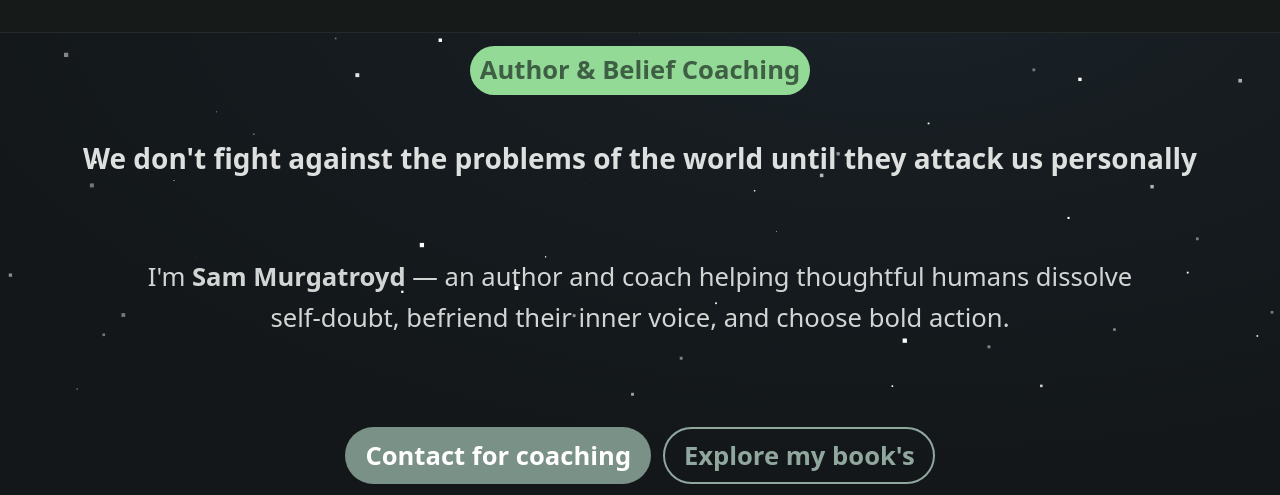
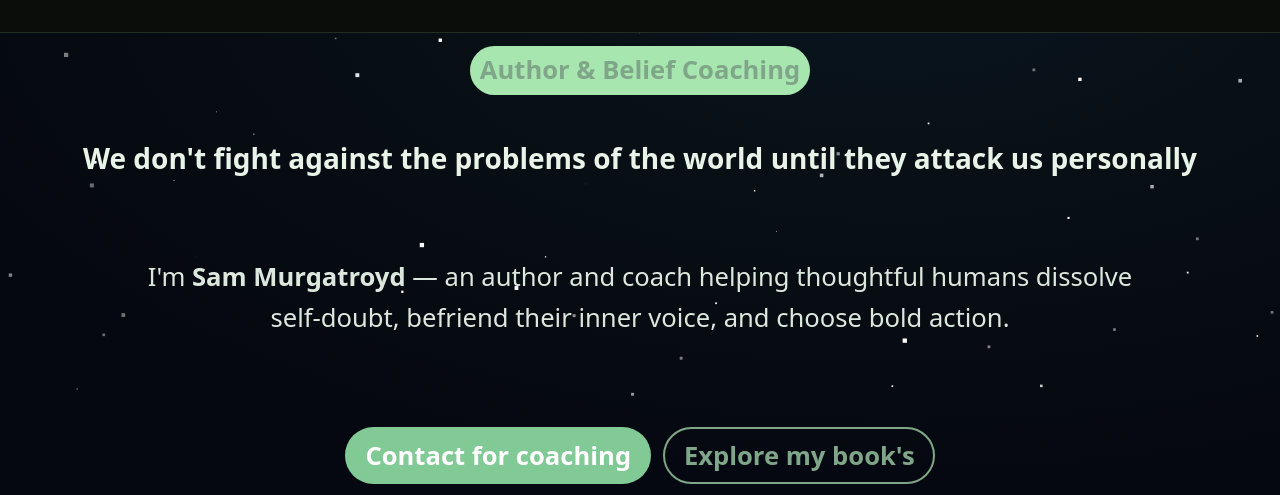
Before and after one commit to IntropicAC/Author-and-Coaching, a plain HTML site: page index.html in a window 1280 px wide. Shown: the part 134-629 px from the top of the page. Drawn offline with Linux system fonts and the dark colour scheme.

Commit message:
More dark mode debugging

```diff
--- a/index.css
+++ b/index.css
@@ -4,7 +4,7 @@
   --maxw: 1500px;
   --radius: 16px;
 
-  color-scheme: light dark;
+  color-scheme: normal !important;
   /* Light mode colors (default) */
   --pine: #3E5F44;
   --fern: #5E936C;
@@ -118,44 +118,6 @@
   --shadow-lg: 0 20px 40px rgba(0, 0, 0, 0.5);
 }
 
-/* Automatic dark mode based on system preference */
-@media (prefers-color-scheme: dark) {
-  :root:not([data-theme="light"]) {
-    /* Same as [data-theme="dark"] values - moonlit forest tones */
-    --pine: #3E5F44;
-  --fern: #5E936C;
-  --mint: #93DA97;
-  --cream: #E8FFD7;
-  --ink:  #1d2a1d;
-  --sky:  #0b1020;
-  --white: #ffffff;
-
-
-    --color-bg-primary: #161A18;
-    --color-bg-secondary: #1D2220;
-    --color-bg-tertiary: #242928;
-
-    --color-text-primary: #D8DDD9;
-    --color-text-secondary: #A8B5AF;
-    --color-text-muted: rgba(168, 181, 175, 0.65);
-    --color-text-inverse: #1A1F1D;
-
-    --color-accent-primary: #7A9187;
-    --color-accent-secondary: #8FA79C;
-    --color-accent-hover: #8FA896;
-
-    --color-border: rgba(168, 181, 175, 0.1);
-    --color-border-strong: rgba(168, 181, 175, 0.2);
-
-    --color-hero-bg: radial-gradient(1200px 600px at 70% -10%, #1B2329 0%, #161C20 35%, #13171A 85%);
-    --color-hero-text: #DDE0DE;
-    --color-hero-overlay: rgba(22, 26, 24, 0.9);
-
-    --shadow-sm: 0 2px 8px rgba(0, 0, 0, 0.35);
-    --shadow-md: 0 8px 24px rgba(0, 0, 0, 0.45);
-    --shadow-lg: 0 20px 40px rgba(0, 0, 0, 0.6);
-  }
-}
 
 /* Tablets (768px and up) */
 @media (min-width: 768px) {
--- a/index.html
+++ b/index.html
@@ -3,40 +3,30 @@
 <head>
   <meta charset="UTF-8" />
   <meta name="viewport" content="width=device-width, initial-scale=1" />
-  <meta name="color-scheme" content="light dark">
+  <meta name="color-scheme" content="normal">
   <meta name="supported-color-schemes" content="light dark">
   <title>Authenticity & Belief Coach • Author</title>
   <meta name="description" content="Authenticity & belief coaching and author site themed by nature, woodland, lake, and space." />
   <link rel="stylesheet" href="index.css" />
 
 </head>
-<script>
+<body>
+  <script>
 (() => {
-  // Check saved preference
   const saved = localStorage.getItem('theme');
-
-  // Check system preference
-  const prefersDark = window.matchMedia('(prefers-color-scheme: dark)').matches;
-
-  // Apply theme more explicitly
-  if (saved === 'dark' || (saved !== 'light' && prefersDark)) {
-    document.documentElement.setAttribute('data-theme', 'dark');
-    document.documentElement.style.colorScheme = 'dark';
+  if (saved === 'dark' || saved === 'light') {
+    document.documentElement.setAttribute('data-theme', saved);
+    document.documentElement.style.colorScheme = saved;
   } else {
-    document.documentElement.setAttribute('data-theme', 'light');
-    document.documentElement.style.colorScheme = 'light';
-  }
-
-  // Force a repaint on Samsung devices
-  if (navigator.userAgent.includes('Samsung')) {
-    document.body.style.display = 'none';
-    document.body.offsetHeight; // Trigger reflow
-    document.body.style.display = '';
+    // Check system preference
+    const prefersDark = window.matchMedia('(prefers-color-scheme: dark)').matches;
+    if (prefersDark) {
+      document.documentElement.setAttribute('data-theme', 'dark');
+      document.documentElement.style.colorScheme = 'dark';
+    }
   }
 })();
 </script>
-<body>
-
   <header class="site-header">
     <div class="container nav">
       <div class="brand">
```
